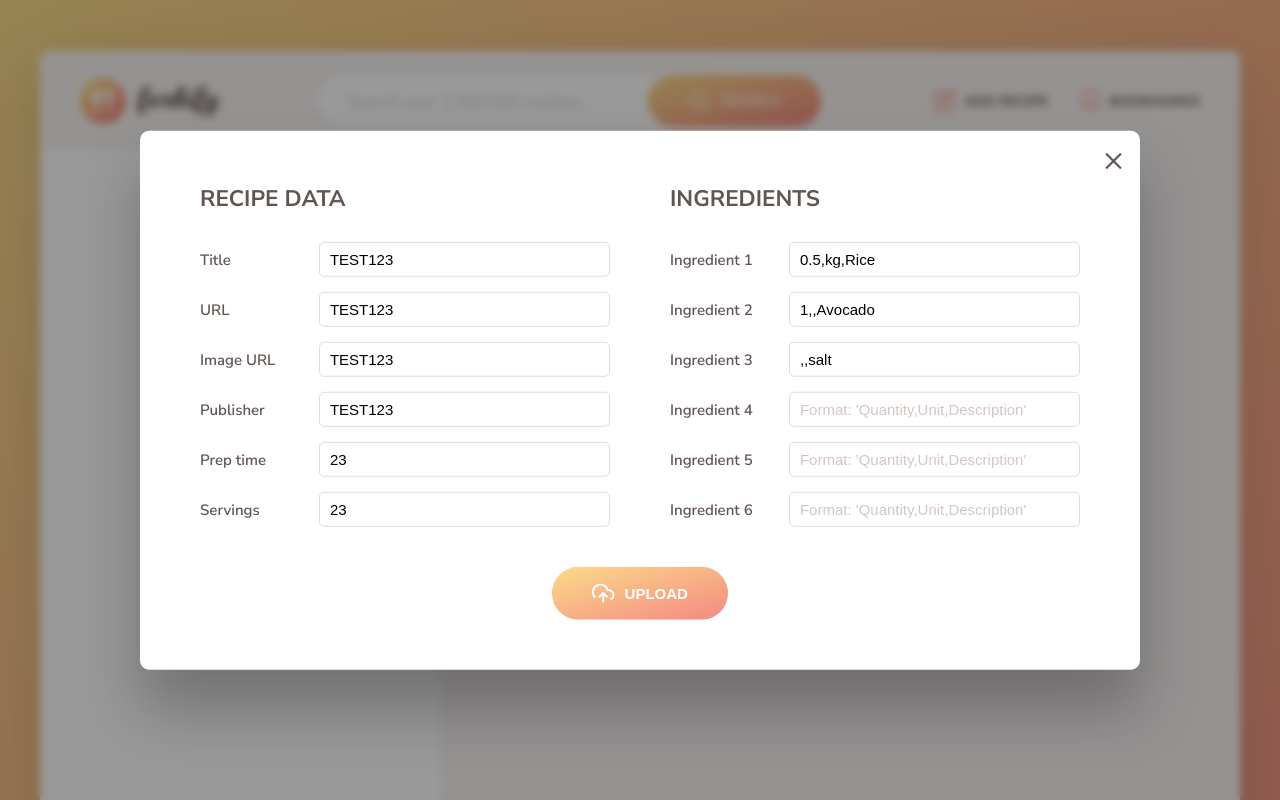
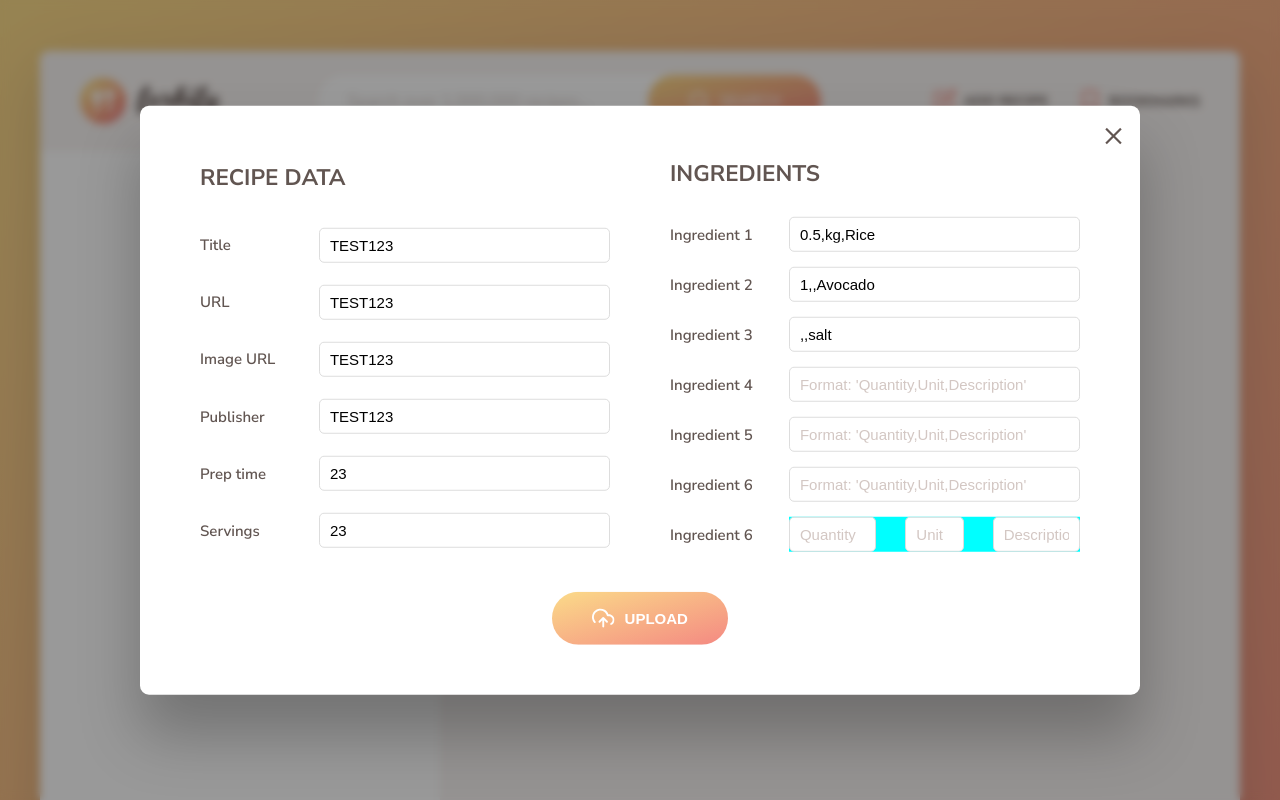
Before and after one commit to FoadSL/Forkify, a website built with Parcel: page index.html in a window 1280 px wide. Both pictures are taken after a click on the button "ADD RECIPE". Shown: the top 800 px of the page. Built offline with nearby package versions, Linux system fonts and the light colour scheme.

Commit message:
Add recipe form updated: test input added

```diff
--- a/index.html
+++ b/index.html
@@ -323,6 +323,27 @@
             name="ingredient-6"
             placeholder="Format: 'Quantity,Unit,Description'"
           />
+          <label>Ingredient 6</label>
+          <div class="upload__input-box">
+            <input
+              class="upload__input upload__input--quantity"
+              type="text"
+              name="ingredient-6"
+              placeholder="Quantity"
+            />
+            <input
+              class="upload__input upload__input--unit"
+              type="text"
+              name="ingredient-6"
+              placeholder="Unit"
+            />
+            <input
+              class="upload__input upload__input--description"
+              type="text"
+              name="ingredient-6"
+              placeholder="Description"
+            />
+          </div>
         </div>
 
         <button class="btn upload__btn">
--- a/src/sass/_upload.scss
+++ b/src/sass/_upload.scss
@@ -84,6 +84,26 @@
     }
   }
 
+  &__input-box {
+    background-color: aqua;
+    display: flex;
+    justify-content: space-between;
+  }
+
+  &__input {
+    // width: 30%;
+
+    &--quantity {
+      width: 30%;
+    }
+    &--unit {
+      width: 20%;
+    }
+    &--description {
+      width: 30%;
+    }
+  }
+
   &__heading {
     font-size: 2.25rem;
     font-weight: 700;
```
